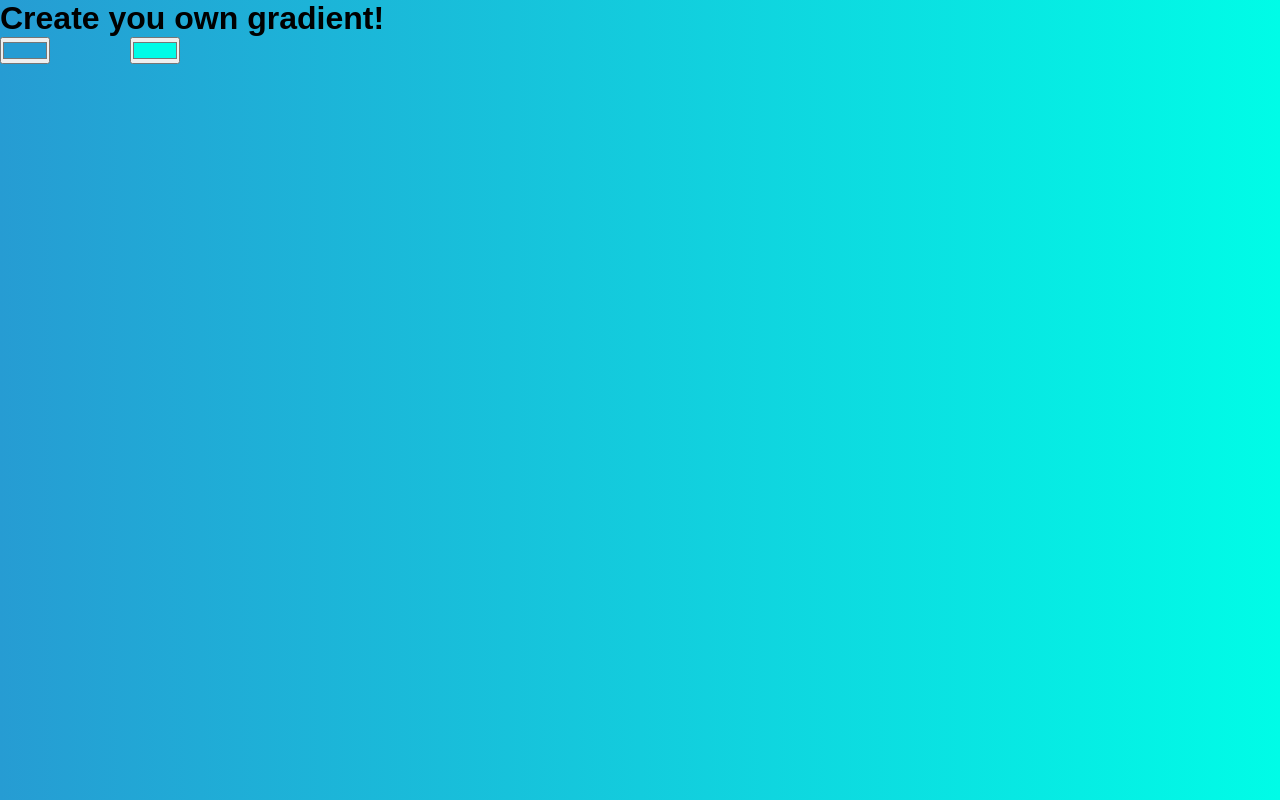
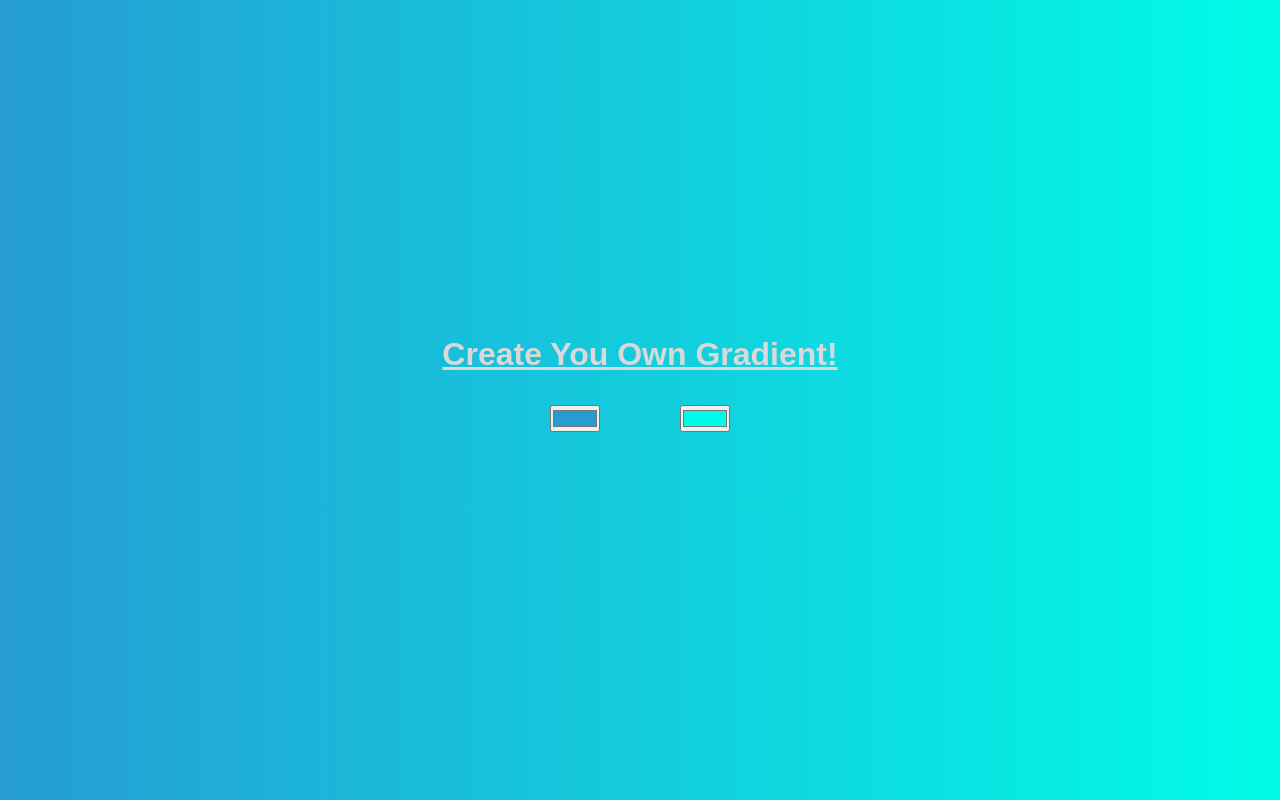
Before and after one commit to NimeshPiyumantha/Gradient_Generator_App, a React (Vite) app: page / in a window 1280 px wide. Built offline with nearby package versions, Linux system fonts and the light colour scheme.

Commit message:
Update Content

```diff
--- a/src/components/Gradient.tsx
+++ b/src/components/Gradient.tsx
@@ -11,8 +11,8 @@ const Gradient = () => {
   }, [color1, color2]);
 
   return (
-    <div className="app">
-      <h1>Create you own gradient!</h1>
+    <div className="gradient">
+      <h1>Create You Own Gradient!</h1>
       <div className="colorPicker">
         <input type="color" name="color1" value={color1} />
         <input type="color" name="color2" value={color2} />
```
